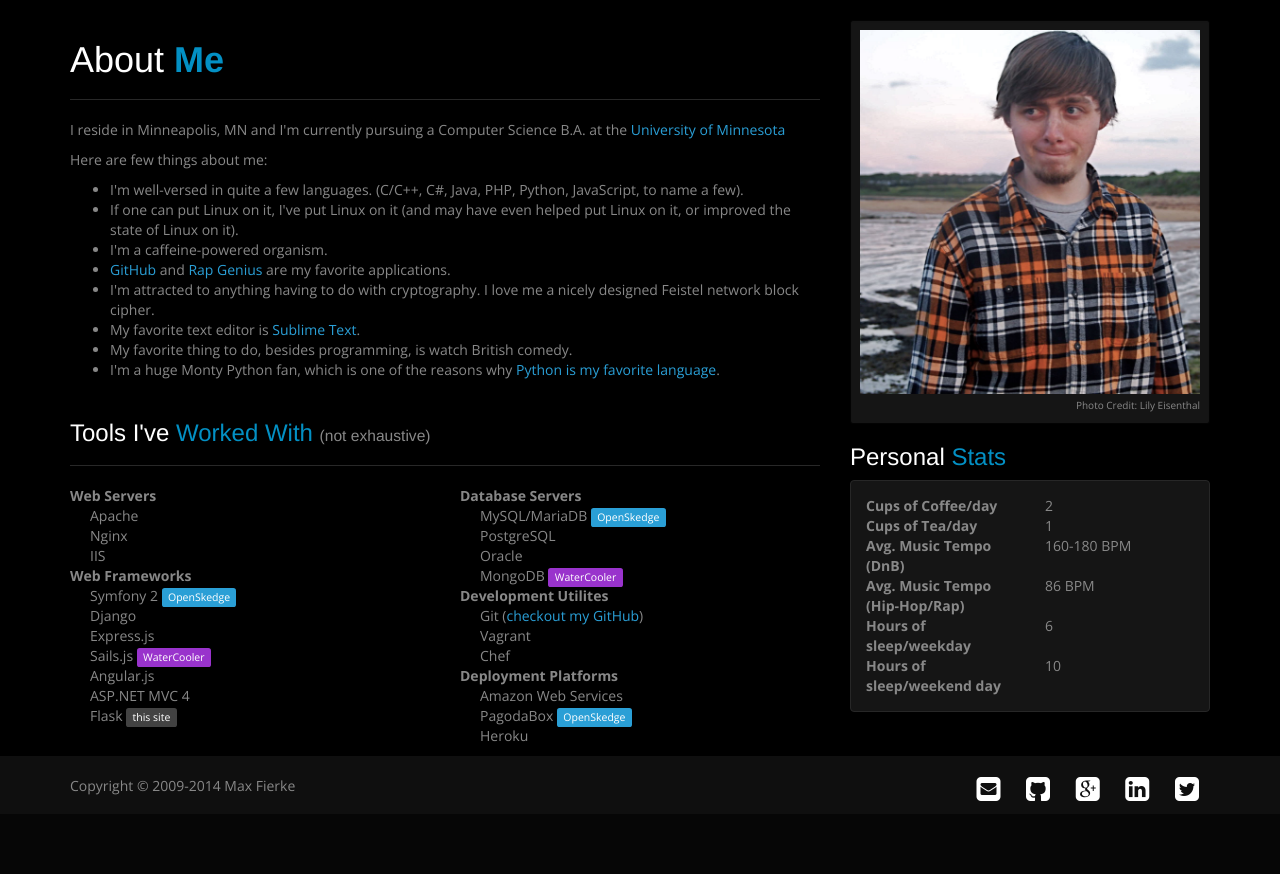
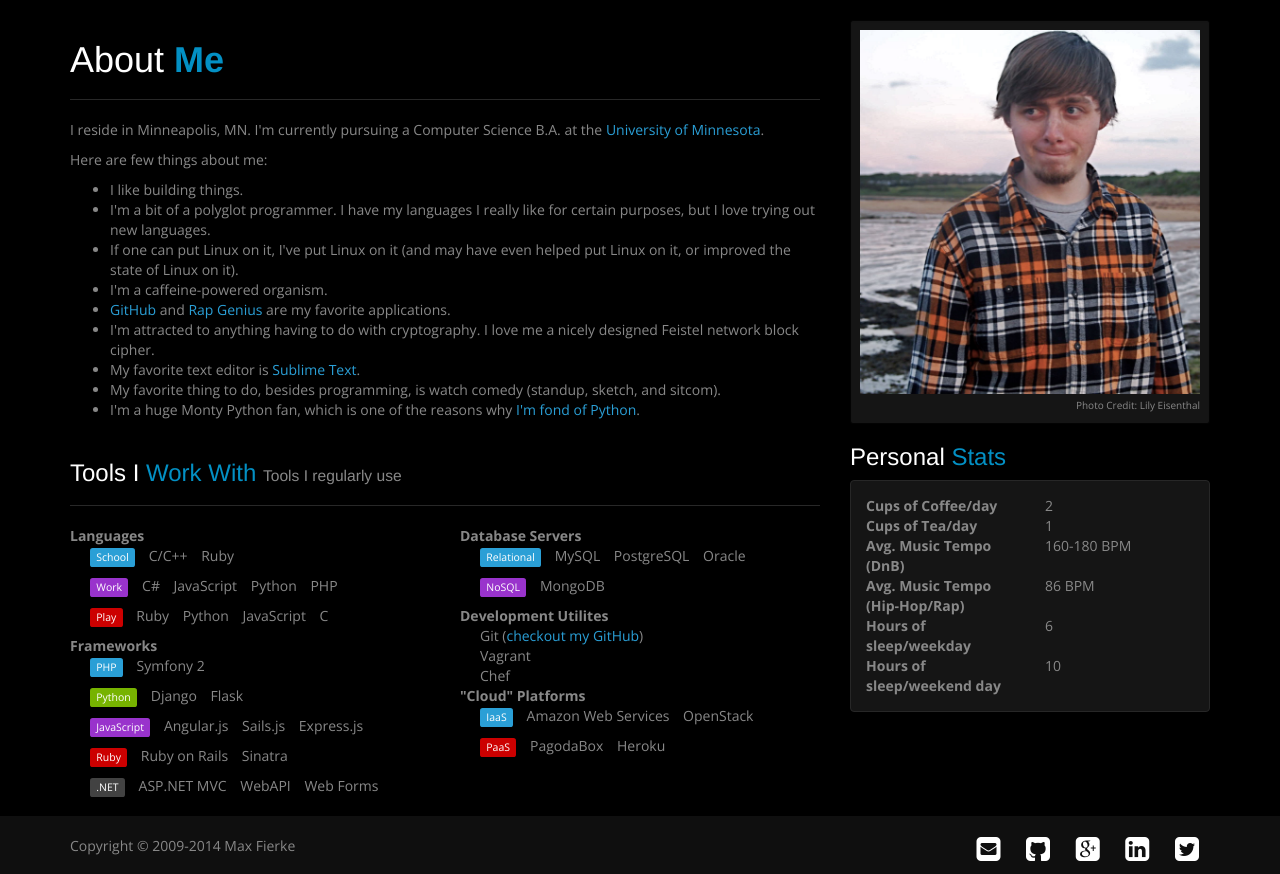
Before and after one commit to maxfierke/dotcom-flask, a Flask app: page / in a window 1280 px wide. Shown: the part 280-1154 px from the top of the page. Before the commit the page ends 1081 px from the top, so only its background shows below. Run offline with Flask 2, Linux system fonts and the light colour scheme; some libraries are stand-ins or nearby versions; some web fonts are replaced.

Commit message:
Refresh the about copy
Signed-off-by: Max Fierke <max@maxfierke.com>

```diff
--- a/templates/about.html
+++ b/templates/about.html
@@ -5,54 +5,127 @@
         <div class="page-header">
             <h1>About <strong class="ebleu">Me</strong></h1>
         </div>
-        <p>I reside in Minneapolis, MN and I'm currently pursuing a Computer Science B.A. at the <a href="http://umn.edu">University of Minnesota</a></p>
+        <p>I reside in Minneapolis, MN. I'm currently pursuing a Computer Science B.A. at the <a href="http://umn.edu">University of Minnesota</a>.</p>
         <p>Here are few things about me:
             <ul>
-                <li>I'm well-versed in quite a few languages. (C/C++, C#, Java, PHP, Python, JavaScript, to name a few).</li>
+                <li>I like building things.</li>
+                <li>I'm a bit of a polyglot programmer. I have my languages I really like for certain purposes, but I love trying out new languages.</li>
                 <li>If one can put Linux on it, I've put Linux on it (and may have even helped put Linux on it, or improved the state of Linux on it).</li>
                 <li>I'm a caffeine-powered organism.</li>
                 <li><a href="https://github.com/maxfierke/">GitHub</a> and <a href="http://rapgenius.com">Rap Genius</a> are my favorite applications.</li>
                 <li>I'm attracted to anything having to do with cryptography. I love me a nicely designed Feistel network block cipher.</li>
                 <li>My favorite text editor is <a href="http://sublimetext.com">Sublime Text</a>.</li>
-                <li>My favorite thing to do, besides programming, is watch British comedy.</li>
-                <li>I'm a huge Monty Python fan, which is one of the reasons why <a href="http://blog.maxfierke.com/post/68328630505/why-i-like-python">Python is my favorite language</a>.</li>
+                <li>My favorite thing to do, besides programming, is watch comedy (standup, sketch, and sitcom).</li>
+                <li>I'm a huge Monty Python fan, which is one of the reasons why <a href="http://blog.maxfierke.com/post/68328630505/why-i-like-python">I'm fond of Python</a>.</li>
             </ul>
         </p>
         <div class="page-header">
-            <h3>Tools I've <span class="ebleu">Worked With</span> <small>(not exhaustive)</small></h3>
+            <h3>Tools I <span class="ebleu">Work With</span> <small>Tools I regularly use</small></h3>
         </div>
         <div class="row">
             <div class="col-xs-6">
                 <dl class="dl-tools">
-                    <dt>Web Servers</dt>
-                        <dd>Apache</dd>
-                        <dd>Nginx</dd>
-                        <dd>IIS</dd>
-                    <dt>Web Frameworks</dt>
-                        <dd>Symfony 2 <span class="label label-primary"><a href="/projects/#openskedge">OpenSkedge</a></span></dd>
-                        <dd>Django</dd>
-                        <dd>Express.js</dd>
-                        <dd>Sails.js <span class="label label-info"><a href="/projects/#watercooler">WaterCooler</a></span></dd>
-                        <dd>Angular.js</dd>
-                        <dd>ASP.NET MVC 4</dd>
-                        <dd>Flask <span class="label label-default">this site</span></dd>
+                    <dt>Languages</dt>
+                        <dd>
+                            <ul class="list-inline">
+                                <li><span class="label label-primary">School</span></li>
+                                <li>C/C++</li>
+                                <li>Ruby</li>
+                            </ul>
+                        </dd>
+                        <dd>
+                            <ul class="list-inline">
+                                <li><span class="label label-info">Work</span></li>
+                                <li>C#</li>
+                                <li>JavaScript</li>
+                                <li>Python</li>
+                                <li>PHP</li>
+                            </ul>
+                        </dd>
+                        <dd>
+                            <ul class="list-inline">
+                                <li><span class="label label-danger">Play</span></li>
+                                <li>Ruby</li>
+                                <li>Python</li>
+                                <li>JavaScript</li>
+                                <li>C</li>
+                            </ul>
+                        </dd>
+                    <dt>Frameworks</dt>
+                        <dd>
+                            <ul class="list-inline">
+                                <li><span class="label label-primary">PHP</span></li>
+                                <li>Symfony 2</li>
+                            </ul>
+                        </dd>
+                        <dd>
+                            <ul class="list-inline">
+                                <li><span class="label label-success">Python</span></li>
+                                <li>Django</li>
+                                <li>Flask</li>
+                            </ul>
+                        </dd>
+                        <dd>
+                            <ul class="list-inline">
+                                <li><span class="label label-info">JavaScript</span></li>
+                                <li>Angular.js</li>
+                                <li>Sails.js</li>
+                                <li>Express.js</li>
+                            </ul>
+                        </dd>
+                        <dd>
+                            <ul class="list-inline">
+                                <li><span class="label label-danger">Ruby</span></li>
+                                <li>Ruby on Rails</li>
+                                <li>Sinatra</li>
+                            </ul>
+                        </dd>
+                        <dd>
+                            <ul class="list-inline">
+                                <li><span class="label label-default">.NET</span></li>
+                                <li>ASP.NET MVC</li>
+                                <li>WebAPI</li>
+                                <li>Web Forms</li>
+                            </ul>
+                        </dd>
                 </dl>
             </div>
             <div class="col-xs-6">
                 <dl class="dl-tools">
                     <dt>Database Servers</dt>
-                        <dd>MySQL/MariaDB <span class="label label-primary"><a href="/projects/#openskedge">OpenSkedge</a></span></dd>
-                        <dd>PostgreSQL</dd>
-                        <dd>Oracle</dd>
-                        <dd>MongoDB <span class="label label-info"><a href="/projects/#watercooler">WaterCooler</a></span></dd>
+                        <dd>
+                            <ul class="list-inline">
+                                <li><span class="label label-primary">Relational</span></li>
+                                <li>MySQL</li>
+                                <li>PostgreSQL</li>
+                                <li>Oracle</li>
+                            </ul>
+                        </dd>
+                        <dd>
+                            <ul class="list-inline">
+                                <li><span class="label label-info">NoSQL</span></li>
+                                <li>MongoDB</li>
+                            </ul>
+                        </dd>
                     <dt>Development Utilites</dt>
                         <dd>Git (<a href="https://github.com/maxfierke/">checkout my GitHub</a>)</dd>
                         <dd>Vagrant</dd>
                         <dd>Chef</dd>
-                    <dt>Deployment Platforms</dt>
-                        <dd>Amazon Web Services</dd>
-                        <dd>PagodaBox <span class="label label-primary"><a href="/projects/#openskedge">OpenSkedge</a></span></dd>
-                        <dd>Heroku</dd>
+                    <dt>"Cloud" Platforms</dt>
+                        <dd>
+                            <ul class="list-inline">
+                                <li><span class="label label-primary">IaaS</span></li>
+                                <li>Amazon Web Services</li>
+                                <li>OpenStack</li>
+                            </ul>
+                        </dd>
+                        <dd>
+                            <ul class="list-inline">
+                                <li><span class="label label-danger">PaaS</span></li>
+                                <li>PagodaBox</li>
+                                <li>Heroku</li>
+                            </ul>
+                        </dd>
                 </dl>
             </div>
         </div>
```
